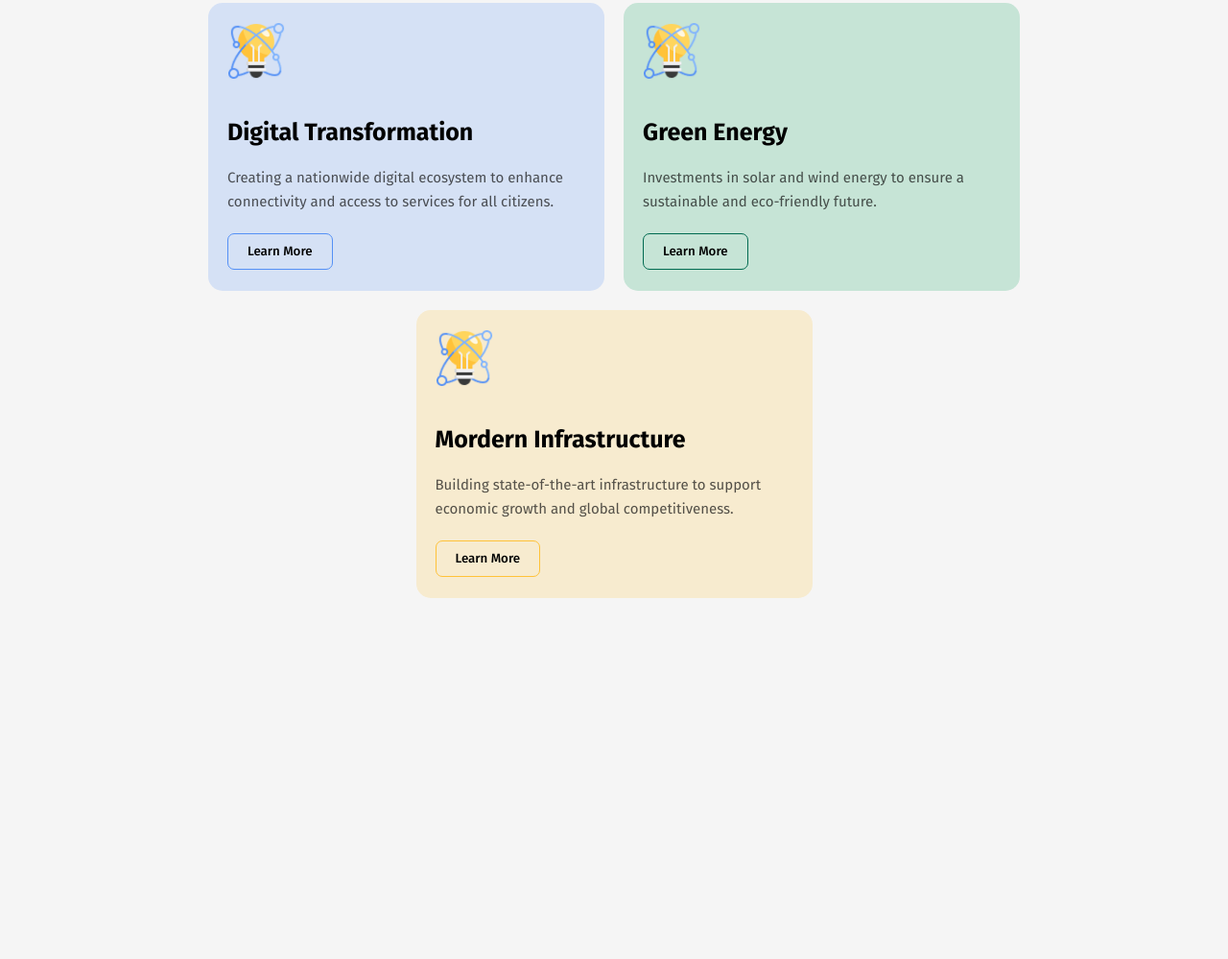
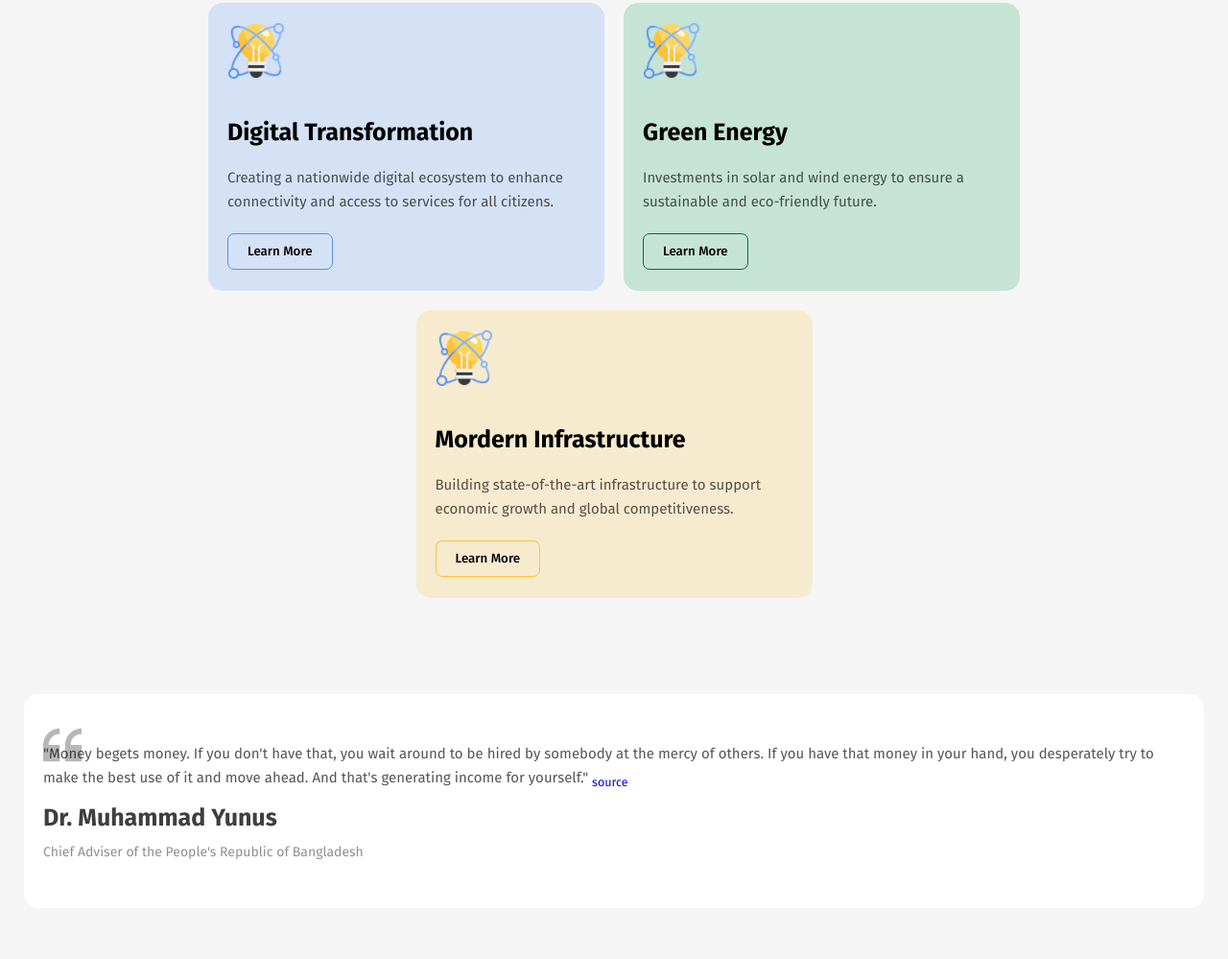
Before and after one commit to abuhanifsagor/Bangladesh-2.0, a plain HTML site: page index.html in a window 1280 px wide. Shown: the part 1480-2479 px from the top of the page at 96% size. Drawn offline with Linux system fonts and the light colour scheme.

Commit message:
Quotes section done

```diff
--- a/index.html
+++ b/index.html
@@ -145,6 +145,30 @@
       </div>
     </section>
 
+    <!-- INFO: THE extra SECTION -->
+
+    <section>
+      <div class="container">
+        <div class=" Quotes warp_box">
+           <p>
+            "Money begets money. If you don't have that, you wait around to be hired by somebody at the mercy of others. If you have that money in your hand, you desperately try to make the best use of it and move ahead. And that's generating income for yourself." <sub><a target="_blank" href="https://www.brainyquote.com/quotes/muhammad_yunus_593331">source</a></sub>
+           </p>
+           <h4>Dr. Muhammad Yunus</h4>
+           <span>Chief Adviser of the People's Republic of Bangladesh</span>
+        </div>
+      </div>
+    </section>
+
+
+
+
+
+
+
+
+
+
+
     <br /><br /><br />
 
     <br /><br /><br /><br /><br /><br /><br /><br /><br /><br /><br /><br /><br /><br /><br /><br /><br /><br /><br /><br /><br /><br /><br /><br /><br /><br /><br /><br /><br /><br /><br /><br /><br /><br />
--- a/style.css
+++ b/style.css
@@ -159,6 +159,7 @@ nav{
     }
     .heroBtn{
         margin-top: 20px;
+        padding: 12px 20px;
         background-color: var(--color-button-green);
         transition: var(--transition);
         &:hover{
@@ -287,3 +288,23 @@ nav{
 .yellowBtn::before{
     background-color: var(--color-button-yellow);
 }
+
+/*TODO: FULL  CARD SECTION END */
+
+/*INFO:Muhammad Yunus Quotes*/
+.Quotes{
+    background: var(--color-white);
+    background-image: url("assets/quote-bg.png");
+    background-repeat: no-repeat;
+    background-position: 20px 33px;
+    background-size: 40px 40px;
+    padding: 50px 20px;
+    h4{
+        font-size: 25px;
+        color: var(--color-sub-tittle);
+    }
+    span{
+        font-size: 14px;
+        color: rgba(0, 0, 0, 0.438);
+    }
+}
```
